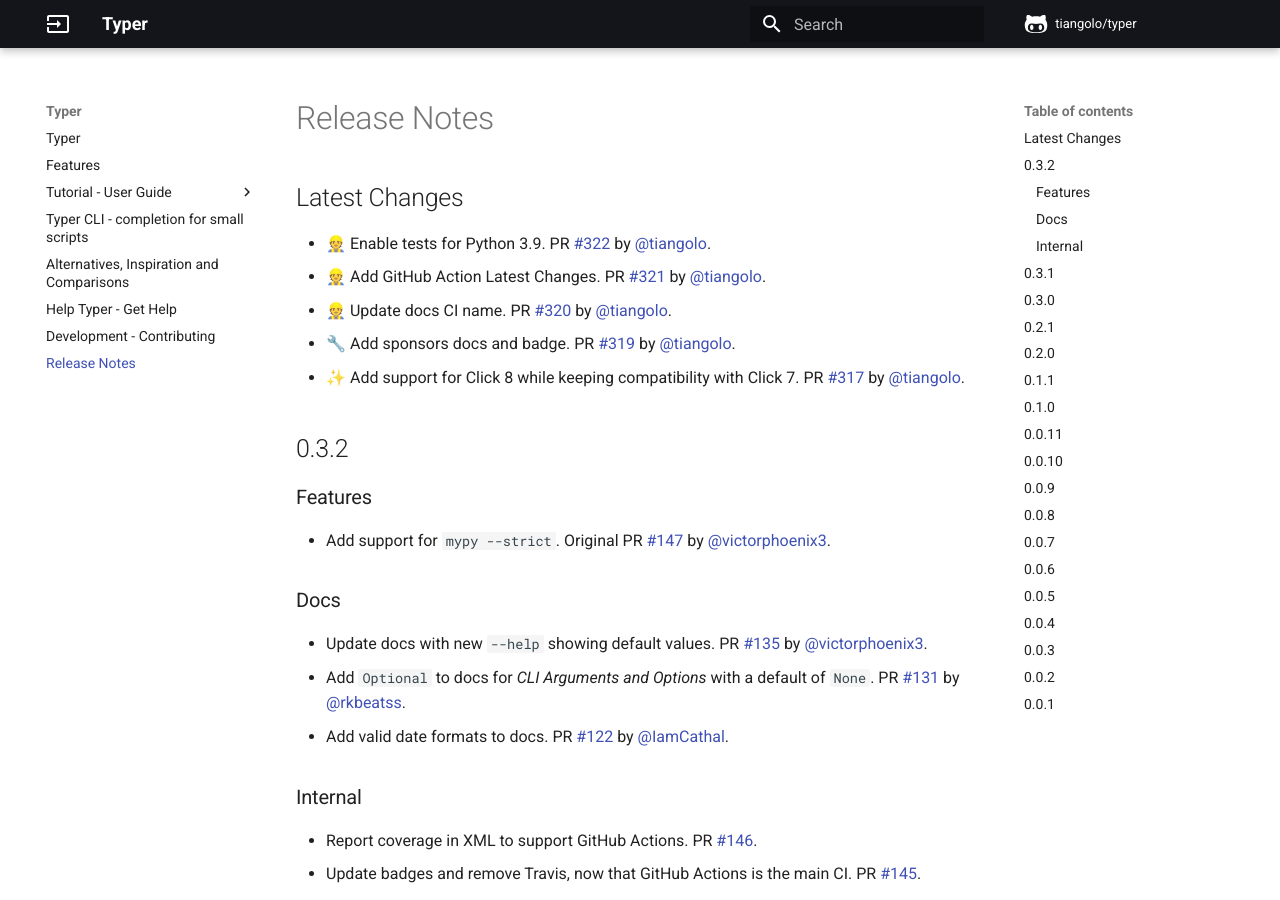
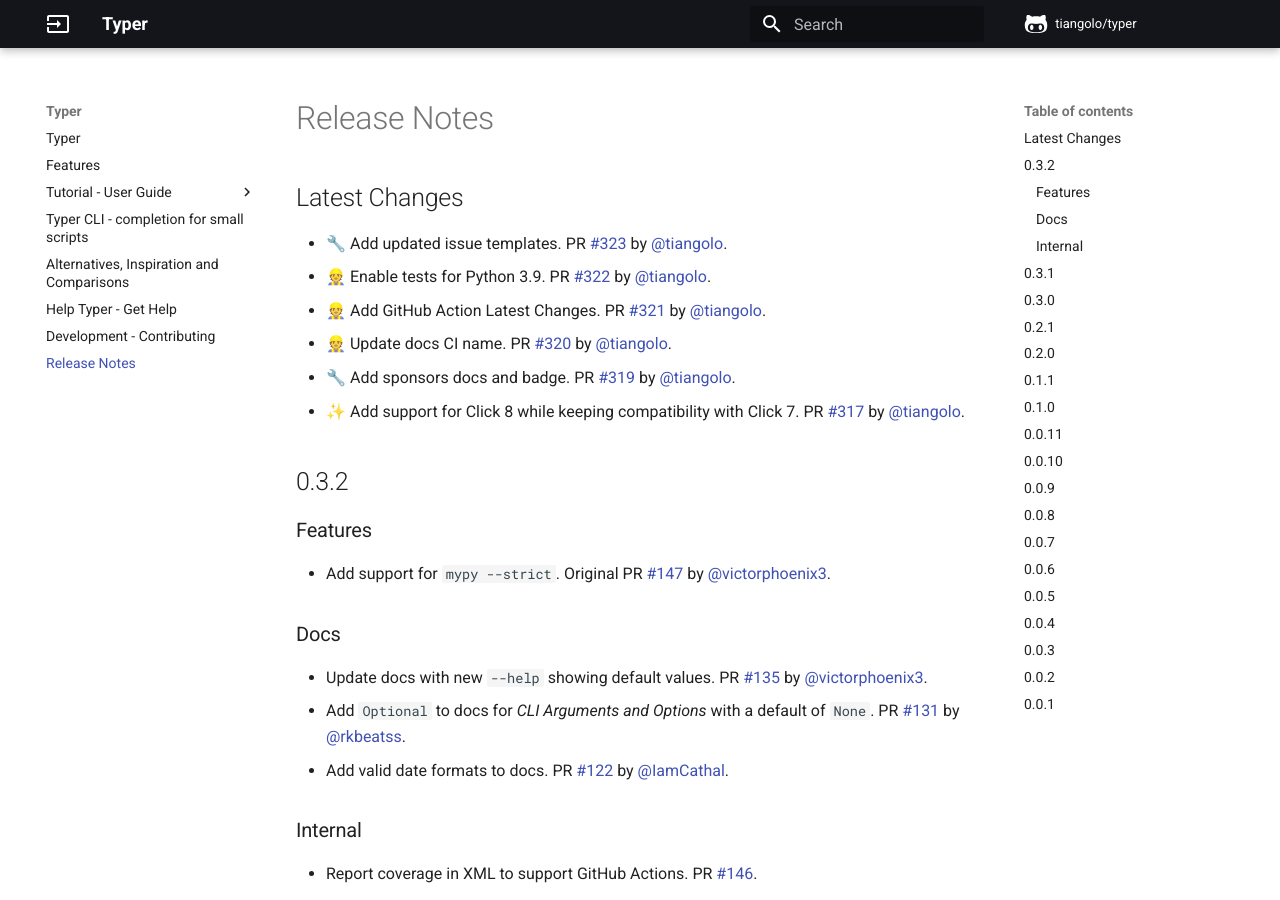
Before and after one commit to RED0731/red_pythonTyper, an MkDocs documentation site: the page built from docs/release-notes.md, in a window 1280 px wide and 900 px high. Built offline with MkDocs 1.6.1 and Material for MkDocs 9.7.7, drawn with Linux system fonts in a browser that asks for light colours; comment, search, counter and statistics services are not loaded.

Commit message:
📝 Update release notes

```diff
--- a/docs/release-notes.md
+++ b/docs/release-notes.md
@@ -1,5 +1,6 @@
 ## Latest Changes
 
+* 🔧 Add updated issue templates. PR [#323](https://github.com/tiangolo/typer/pull/323) by [@tiangolo](https://github.com/tiangolo).
 * 👷 Enable tests for Python 3.9. PR [#322](https://github.com/tiangolo/typer/pull/322) by [@tiangolo](https://github.com/tiangolo).
 * 👷 Add GitHub Action Latest Changes. PR [#321](https://github.com/tiangolo/typer/pull/321) by [@tiangolo](https://github.com/tiangolo).
 * 👷 Update docs CI name. PR [#320](https://github.com/tiangolo/typer/pull/320) by [@tiangolo](https://github.com/tiangolo).
```
